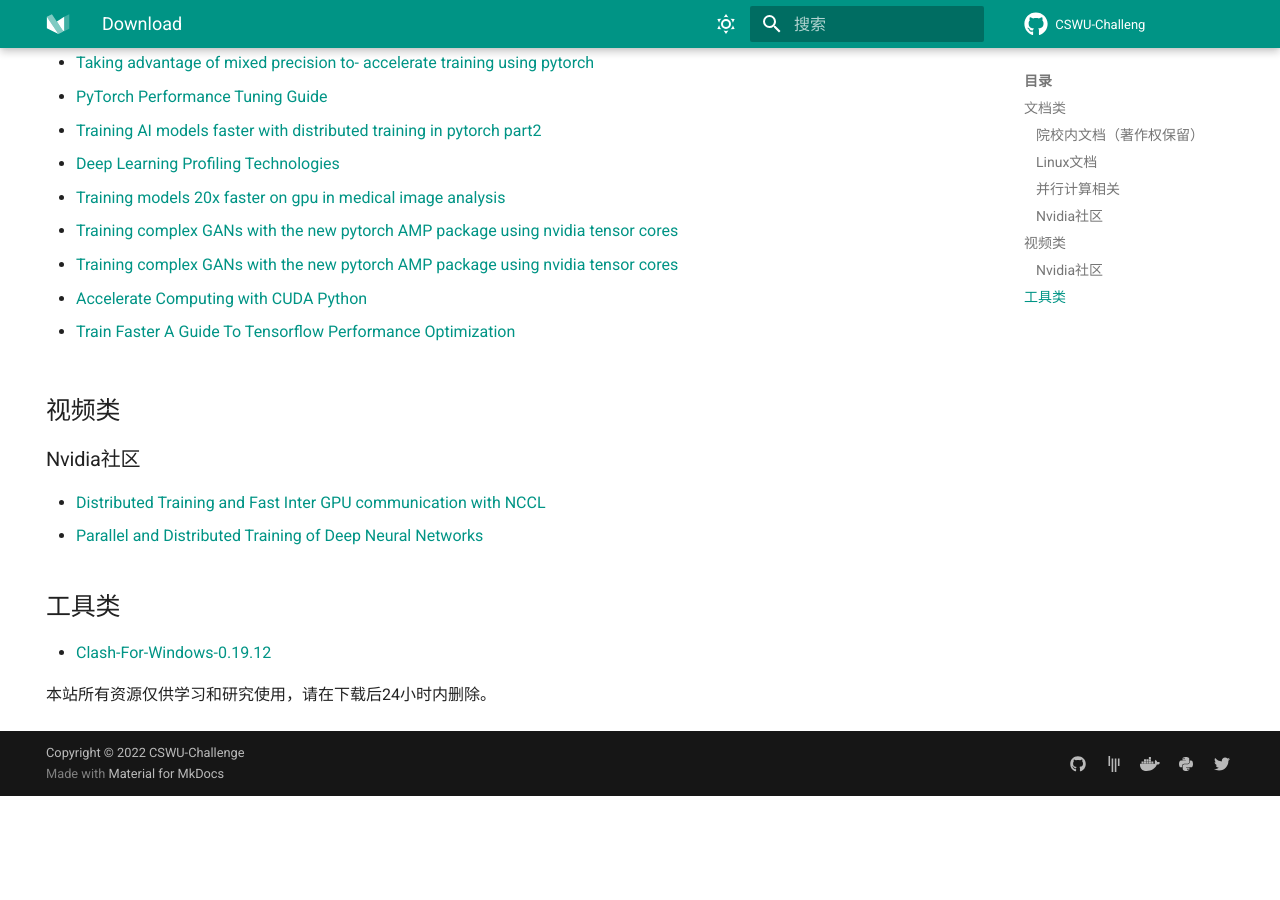
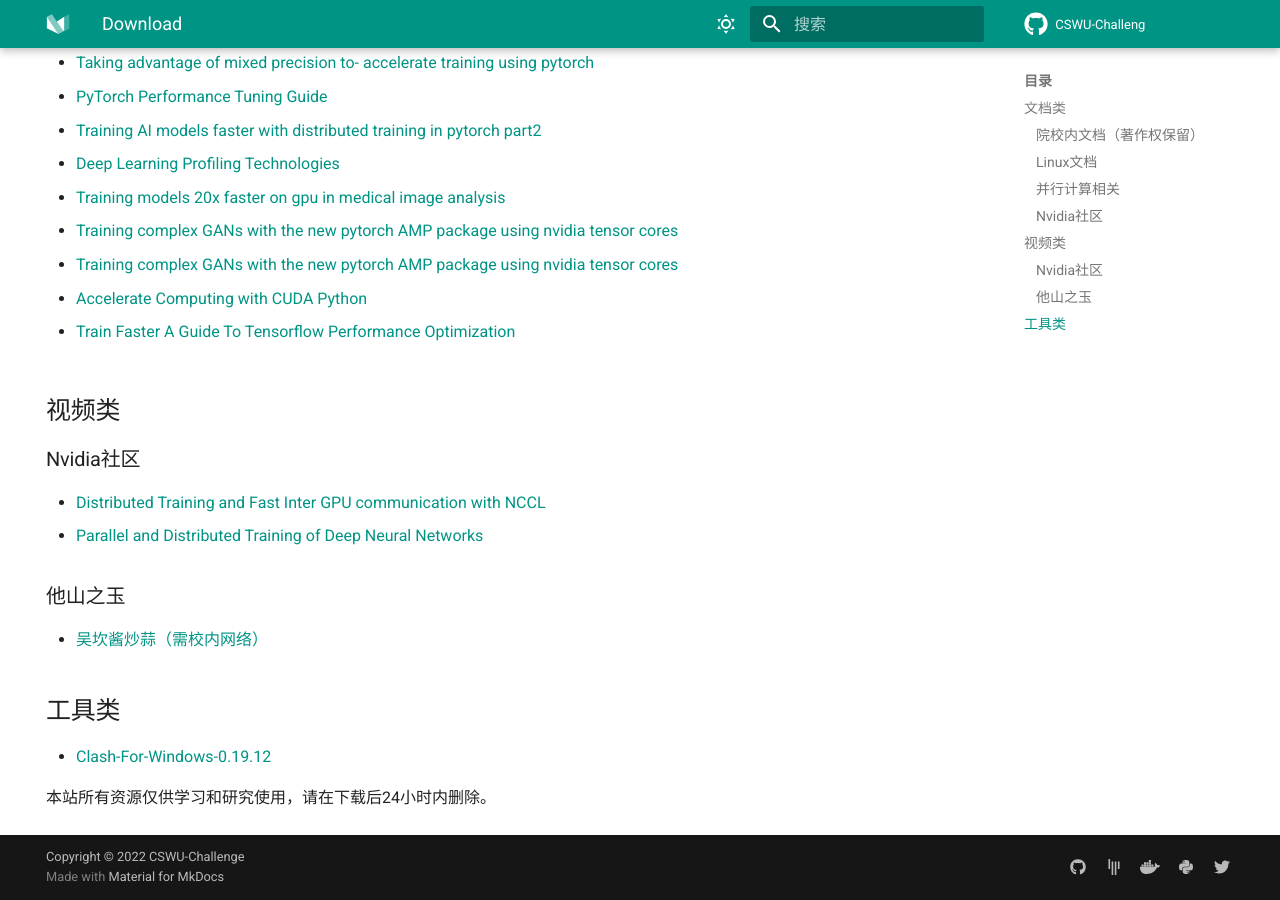
Before and after one commit to CSWU-Challenge/CSWU-Challenge.github.io, an MkDocs documentation site: the page built from docs/page/Download.md, in a window 1280 px wide and 900 px high, scrolled down 1460 px. Built offline with MkDocs 1.6.1 and Material for MkDocs 9.7.7, drawn with Linux system fonts in a browser that asks for light colours; comment, search, counter and statistics services are not loaded; before the commit the page ends 2256 px from its top, so only the background shows below that.

Commit message:
add 吴坎酱炒蒜

```diff
--- a/docs/page/Download.md
+++ b/docs/page/Download.md
@@ -74,6 +74,12 @@ Tip:以下文档皆可在[Nvidia On-Demand](https://www.nvidia.cn/on-demand/)找
 ### Nvidia社区
 - [Distributed Training and Fast Inter GPU communication with NCCL](https://qiniuyun.hrlee.cn/ASC/Distributed-Training-and-Fast-Inter-GPU-communication-with-NCCL.ts)
 - [Parallel and Distributed Training of Deep Neural Networks](https://qiniuyun.hrlee.cn/ASC/Parallel-and-Distributed-Training-of-Deep-Neural-Networks.ts)
+
+
+### 他山之玉
+
+- [吴坎酱炒蒜（需校内网络）](https://pan.seu.edu.cn:443/link/793D91F65D342CE43F6A18AB894CE269)
+
 ## 工具类
 - [Clash-For-Windows-0.19.12](https://download.fastgit.org/Fndroid/clash_for_windows_pkg/releases/download/0.19.12/Clash.for.Windows.Setup.0.19.12.exe)
 
```
